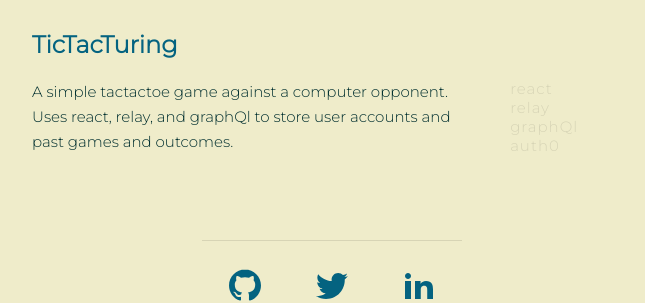
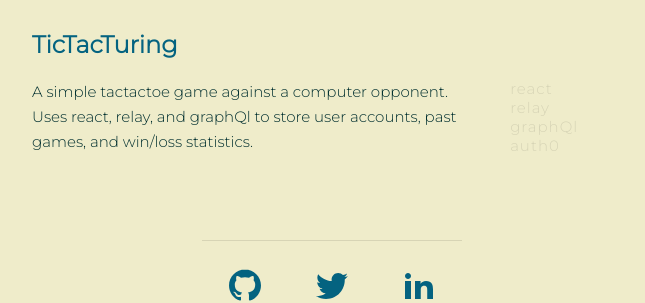
Before and after one commit to notafunction/portfolio, a Jekyll site: the page built from index.html, in a window 1280 px wide. Shown: the part 678-981 px from the top of the page, without its empty margins (308-953 px from the left). Built offline with Jekyll 4.4.1, drawn with Linux system fonts in a browser that asks for light colours; nearby versions of some CDN libraries.

Commit message:
Fix grammar in TicTacTuring project description

```diff
--- a/_data/projects.yml
+++ b/_data/projects.yml
@@ -14,7 +14,7 @@
   url: https://tictacturing-ml.herokuapp.com
   description: |
     A simple tactactoe game against a computer opponent. Uses react, relay, and graphQl to store user
-    accounts and past games and outcomes.
+    accounts, past games, and win/loss statistics.
   tags:
     - react
     - relay
```
